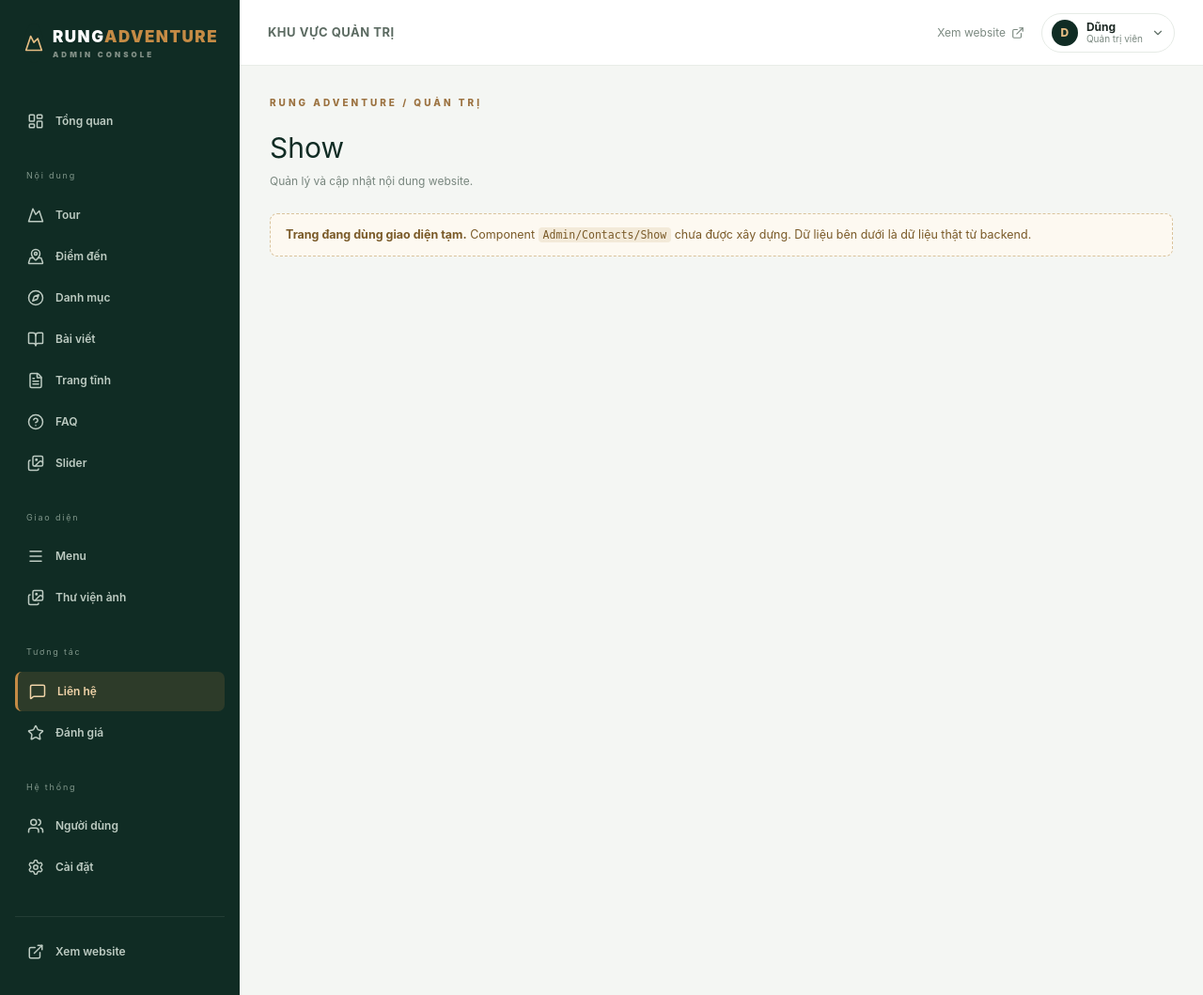
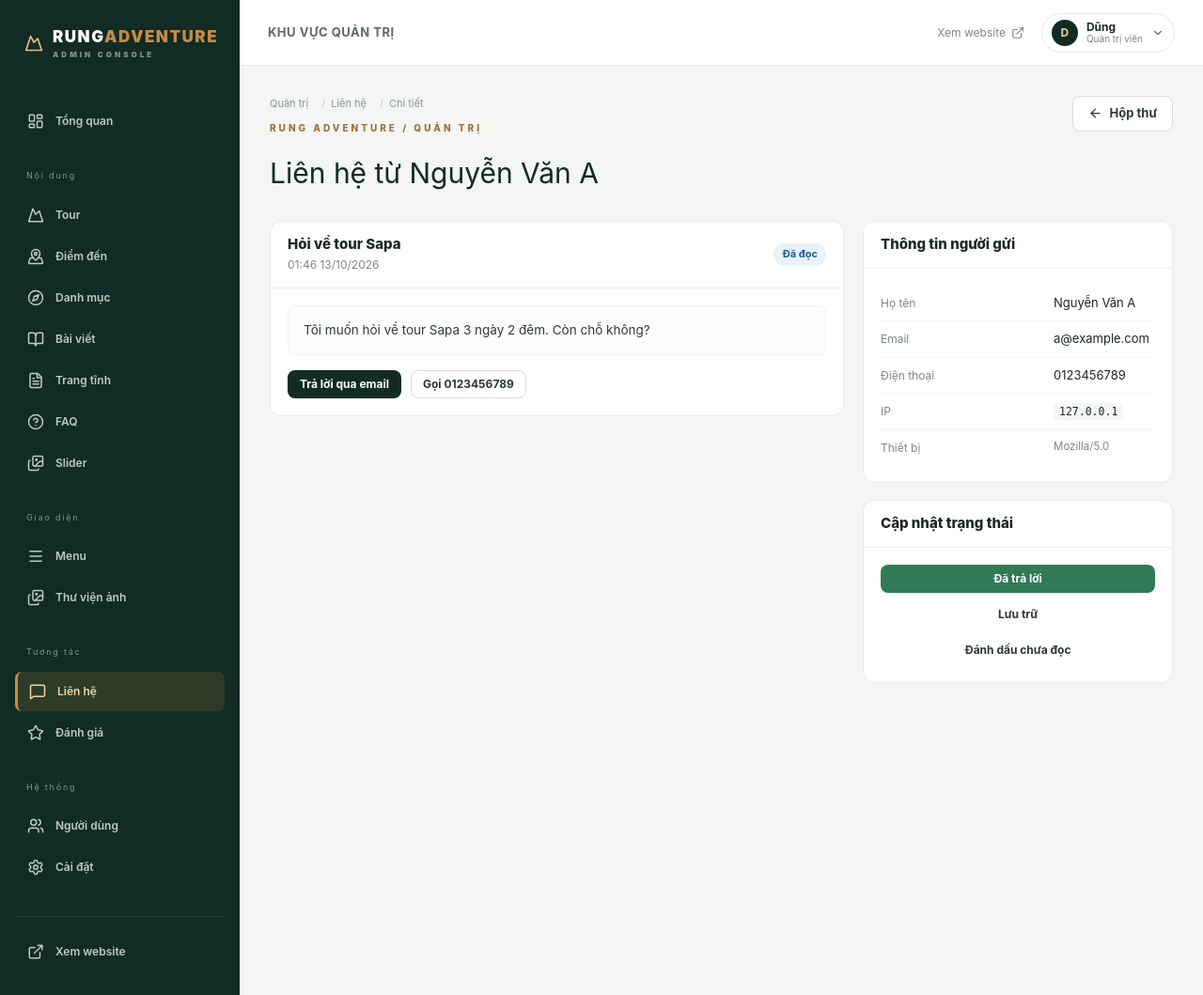
Before and after one commit to DanhDung05/rung-react, a Laravel app: page /admin/lien-he/1 in a window 1280 px wide. Shown: the whole page at 94% size. Run offline with Laravel 10, Linux system fonts and the light colour scheme; a user stored in the database is signed in; data comes from the database, SQL or seed files in the repository; style sheets or scripts are compiled from the project's sources; some libraries are stand-ins or nearby versions.

Commit message:
feat(admin-c): quan ly lien he va danh gia
- Contacts: Index (loc trang thai, dem chua doc) + Show (tu dong read, doi trang thai, tra loi email)
- Reviews: Index (duyet/tu choi/xoa) + Trash (khoi phuc/xoa vinh vien)
- 9 test (48 assertions), build exit 0

```diff
--- a/resources/css/react-ui.css
+++ b/resources/css/react-ui.css
@@ -1151,6 +1151,46 @@
     border-top: 1px solid #eef1ee;
 }
 
+.ui-message {
+    white-space: pre-wrap;
+    font-size: 13.5px;
+    line-height: 1.7;
+    color: #2f3d35;
+    padding: 14px 16px;
+    background: #fbfcfb;
+    border: 1px solid #eef1ee;
+    border-radius: 8px;
+}
+
+.ui-qa {
+    display: flex;
+    flex-wrap: wrap;
+    gap: 10px;
+    margin-top: 16px;
+}
+
+.ui-ua {
+    word-break: break-word;
+    font-size: 11.5px;
+    color: #7b8980;
+}
+
+.ui-stack {
+    display: flex;
+    flex-direction: column;
+    gap: 8px;
+}
+
+.ui-stars {
+    letter-spacing: 1px;
+    color: #d7ded8;
+    font-size: 13px;
+}
+
+.ui-stars .is-on {
+    color: #d99b3c;
+}
+
 /* Filter bar */
 .ui-filter {
     display: flex;
--- /dev/null
+++ b/resources/js/Pages/Admin/Contacts/Index.jsx
@@ -0,0 +1,87 @@
+import React from 'react';
+import { Link, router } from '@inertiajs/react';
+import { Eye, Mail } from 'lucide-react';
+import AdminLayout from '../../../Layouts/AdminLayout';
+import Card from '../../../Components/UI/Card';
+import Button from '../../../Components/UI/Button';
+import Badge from '../../../Components/UI/Badge';
+import Pagination from '../../../Components/UI/Pagination';
+import DataTable from '../../../Components/Data/DataTable';
+import FilterBar from '../../../Components/Data/FilterBar';
+import { routes } from '../../../lib/routes';
+import { datetime } from '../../../lib/format';
+import { CONTACT_STATUS } from '../../../lib/constants';
+
+export default function ContactsIndex({ contacts, newCount = 0 }) {
+    const rows = contacts?.data || [];
+
+    return (
+        <AdminLayout
+            title="Hộp thư liên hệ"
+            description={newCount > 0 ? `Có ${newCount} liên hệ chưa đọc.` : 'Tất cả liên hệ đã được xử lý.'}
+            breadcrumbs={[{ label: 'Quản trị' }, { label: 'Liên hệ' }]}
+            actions={newCount > 0 ? <Badge tone="warning">{newCount} chưa đọc</Badge> : null}
+        >
+            <Card>
+                <FilterBar
+                    url={routes.admin.contacts.index}
+                    values={Object.fromEntries(new URLSearchParams(window.location.search))}
+                    searchPlaceholder="Tìm theo tên, email, tiêu đề…"
+                    filters={[
+                        {
+                            name: 'status',
+                            label: 'Trạng thái',
+                            options: Object.entries(CONTACT_STATUS).map(([value, meta]) => ({ value, label: meta.label })),
+                        },
+                    ]}
+                />
+
+                <DataTable
+                    empty="Chưa có liên hệ nào"
+                    rows={rows}
+                    columns={[
+                        {
+                            key: 'name',
+                            label: 'Người gửi',
+                            render: (contact) => (
+                                <div>
+                                    <Link href={routes.admin.contacts.show(contact.id)} className="ui-link">
+                                        {contact.name}
+                                    </Link>
+                                    <div className="ui-sub">{contact.email}</div>
+                                </div>
+                            ),
+                        },
+                        { key: 'phone', label: 'Điện thoại', render: (contact) => contact.phone || '—' },
+                        { key: 'subject', label: 'Tiêu đề', render: (contact) => contact.subject || '—' },
+                        {
+                            key: 'status',
+                            label: 'Trạng thái',
+                            render: (contact) => (
+                                <Badge tone={CONTACT_STATUS[contact.status]?.tone}>
+                                    {CONTACT_STATUS[contact.status]?.label || contact.status}
+                                </Badge>
+                            ),
+                        },
+                        { key: 'created_at', label: 'Thời gian', render: (contact) => datetime(contact.created_at) },
+                        {
+                            key: 'actions',
+                            label: 'Thao tác',
+                            width: 90,
+                            render: (contact) => (
+                                <Link href={routes.admin.contacts.show(contact.id)} className="ui-icon-btn" title="Xem chi tiết">
+                                    <Eye size={15} />
+                                </Link>
+                            ),
+                        },
+                    ]}
+                />
+                <Pagination links={contacts?.links} from={contacts?.from} to={contacts?.to} total={contacts?.total} />
+            </Card>
+
+            <p className="admin-note">
+                <Mail size={14} /> Xem chi tiết sẽ tự động đánh dấu liên hệ là “Đã đọc”.
+            </p>
+        </AdminLayout>
+    );
+}
--- /dev/null
+++ b/resources/js/Pages/Admin/Contacts/Show.jsx
@@ -0,0 +1,78 @@
+import React from 'react';
+import { Link, router } from '@inertiajs/react';
+import { ArrowLeft } from 'lucide-react';
+import AdminLayout from '../../../Layouts/AdminLayout';
+import Card from '../../../Components/UI/Card';
+import Button from '../../../Components/UI/Button';
+import Badge from '../../../Components/UI/Badge';
+import { routes } from '../../../lib/routes';
+import { datetime } from '../../../lib/format';
+import { CONTACT_STATUS } from '../../../lib/constants';
+
+const NEXT_STATUSES = [
+    ['read', 'Đã đọc', 'outline'],
+    ['replied', 'Đã trả lời', 'primary'],
+    ['archived', 'Lưu trữ', 'ghost'],
+    ['new', 'Đánh dấu chưa đọc', 'ghost'],
+];
+
+export default function ContactsShow({ contact }) {
+    const update = (status) => {
+        router.patch(routes.admin.contactStatus(contact.id), { status }, { preserveScroll: true });
+    };
+
+    return (
+        <AdminLayout
+            title={`Liên hệ từ ${contact.name}`}
+            breadcrumbs={[{ label: 'Quản trị' }, { label: 'Liên hệ', href: routes.admin.contacts.index }, { label: 'Chi tiết' }]}
+            actions={<Button href={routes.admin.contacts.index} variant="outline" icon={<ArrowLeft size={15} />}>Hộp thư</Button>}
+        >
+            <div className="admin-form-layout">
+                <div>
+                    <Card
+                        title={contact.subject || '(Không tiêu đề)'}
+                        description={datetime(contact.created_at)}
+                        actions={
+                            <Badge tone={CONTACT_STATUS[contact.status]?.tone}>
+                                {CONTACT_STATUS[contact.status]?.label || contact.status}
+                            </Badge>
+                        }
+                    >
+                        <div className="ui-message">{contact.message}</div>
+
+                        <div className="ui-qa">
+                            <a className="ui-btn ui-btn--dark ui-btn--sm" href={`mailto:${contact.email}?subject=${encodeURIComponent(`Re: ${contact.subject || 'Liên hệ Rung Adventure'}`)}`}>
+                            Trả lời qua email
+                            </a>
+                            {contact.phone && (
+                                <a className="ui-btn ui-btn--outline ui-btn--sm" href={`tel:${contact.phone}`}>
+                                    Gọi {contact.phone}
+                                </a>
+                            )}
+                        </div>
+                    </Card>
+                </div>
+
+                <aside>
+                    <Card title="Thông tin người gửi">
+                        <div className="ui-detail-row"><span>Họ tên</span><div>{contact.name}</div></div>
+                        <div className="ui-detail-row"><span>Email</span><div><a className="ui-link" href={`mailto:${contact.email}`}>{contact.email}</a></div></div>
+                        <div className="ui-detail-row"><span>Điện thoại</span><div>{contact.phone || '—'}</div></div>
+                        <div className="ui-detail-row"><span>IP</span><div><code>{contact.ip_address || '—'}</code></div></div>
+                        <div className="ui-detail-row"><span>Thiết bị</span><div className="ui-ua">{contact.user_agent || '—'}</div></div>
+                    </Card>
+
+                    <Card title="Cập nhật trạng thái">
+                        <div className="ui-stack">
+                            {NEXT_STATUSES.filter(([status]) => status !== contact.status).map(([status, label, variant]) => (
+                                <Button key={status} variant={variant} size="sm" onClick={() => update(status)} className="ui-btn--block">
+                                    {label}
+                                </Button>
+                            ))}
+                        </div>
+                    </Card>
+                </aside>
+            </div>
+        </AdminLayout>
+    );
+}
--- /dev/null
+++ b/resources/js/Pages/Admin/Reviews/Index.jsx
@@ -0,0 +1,84 @@
+import React from 'react';
+import { Link, router } from '@inertiajs/react';
+import { Check, X, Trash2 } from 'lucide-react';
+import AdminLayout from '../../../Layouts/AdminLayout';
+import Card from '../../../Components/UI/Card';
+import Button from '../../../Components/UI/Button';
+import Badge from '../../../Components/UI/Badge';
+import Pagination from '../../../Components/UI/Pagination';
+import DataTable from '../../../Components/Data/DataTable';
+import FilterBar from '../../../Components/Data/FilterBar';
+import { useConfirm } from '../../../hooks/useConfirm';
+import { routes } from '../../../lib/routes';
+import { datetime, truncate } from '../../../lib/format';
+import { REVIEW_STATUS } from '../../../lib/constants';
+
+function Stars({ rating = 0 }) {
+    return (
+        <span className="ui-stars" aria-label={`${rating}/5 sao`}>
+            {Array.from({ length: 5 }).map((_, index) => (
+                <span key={index} className={index < rating ? 'is-on' : ''}>★</span>
+            ))}
+        </span>
+    );
+}
+
+export default function ReviewsIndex({ reviews }) {
+    const { confirm, dialog } = useConfirm();
+    const rows = reviews?.data || [];
+
+    const approve = (review) => router.patch(routes.admin.reviewApprove(review.id), {}, { preserveScroll: true });
+    const reject = (review) => router.patch(routes.admin.reviewReject(review.id), {}, { preserveScroll: true });
+
+    const remove = async (review) => {
+        const ok = await confirm({ title: 'Chuyển đánh giá vào thùng rác?', message: 'Đánh giá này sẽ được chuyển vào thùng rác.', confirmLabel: 'Chuyển vào thùng rác' });
+        if (ok) router.delete(routes.admin.reviews.destroy(review.id), { preserveScroll: true });
+    };
+
+    return (
+        <AdminLayout
+            title="Quản lý đánh giá"
+            description="Duyệt đánh giá của khách trước khi hiển thị."
+            breadcrumbs={[{ label: 'Quản trị' }, { label: 'Đánh giá' }]}
+            actions={<Button href={routes.admin.reviews.trash} variant="outline">Thùng rác</Button>}
+        >
+            <Card>
+                <FilterBar
+                    url={routes.admin.reviews.index}
+                    values={Object.fromEntries(new URLSearchParams(window.location.search))}
+                    searchPlaceholder="Tìm theo nội dung…"
+                    filters={[{ name: 'status', label: 'Trạng thái', options: Object.entries(REVIEW_STATUS).map(([value, meta]) => ({ value, label: meta.label })) }]}
+                />
+
+                <DataTable
+                    empty="Chưa có đánh giá nào"
+                    rows={rows}
+                    columns={[
+                        { key: 'tour', label: 'Tour', render: (review) => (review.tour ? <Link className="ui-link" href={routes.admin.tours.show(review.tour.id)}>{truncate(review.tour.name, 40)}</Link> : '—') },
+                        { key: 'user', label: 'Người đánh giá', render: (review) => review.user?.name || '—' },
+                        { key: 'rating', label: 'Sao', render: (review) => <Stars rating={review.rating} /> },
+                        { key: 'comment', label: 'Nội dung', render: (review) => truncate(review.comment, 70) },
+                        { key: 'status', label: 'Trạng thái', render: (review) => <Badge tone={REVIEW_STATUS[review.status]?.tone}>{REVIEW_STATUS[review.status]?.label || review.status}</Badge> },
+                        { key: 'created_at', label: 'Thời gian', render: (review) => datetime(review.created_at) },
+                        {
+                            key: 'actions', label: 'Thao tác', width: 150,
+                            render: (review) => (
+                                <div className="ui-row-actions">
+                                    {review.status !== 'approved' && (
+                                        <button type="button" className="ui-icon-btn" title="Duyệt" onClick={() => approve(review)}><Check size={15} /></button>
+                                    )}
+                                    {review.status !== 'rejected' && (
+                                        <button type="button" className="ui-icon-btn" title="Từ chối" onClick={() => reject(review)}><X size={15} /></button>
+                                    )}
+                                    <button type="button" className="ui-icon-btn ui-icon-btn--danger" title="Xóa" onClick={() => remove(review)}><Trash2 size={15} /></button>
+                                </div>
+                            ),
+                        },
+                    ]}
+                />
+                <Pagination links={reviews?.links} from={reviews?.from} to={reviews?.to} total={reviews?.total} />
+            </Card>
+            {dialog}
+        </AdminLayout>
+    );
+}
--- /dev/null
+++ b/resources/js/Pages/Admin/Reviews/Trash.jsx
@@ -0,0 +1,53 @@
+import React from 'react';
+import { router } from '@inertiajs/react';
+import { RotateCcw, Trash2 } from 'lucide-react';
+import AdminLayout from '../../../Layouts/AdminLayout';
+import Card from '../../../Components/UI/Card';
+import Button from '../../../Components/UI/Button';
+import Pagination from '../../../Components/UI/Pagination';
+import DataTable from '../../../Components/Data/DataTable';
+import { useConfirm } from '../../../hooks/useConfirm';
+import { routes } from '../../../lib/routes';
+import { datetime, truncate } from '../../../lib/format';
+
+export default function ReviewsTrash({ reviews }) {
+    const { confirm, dialog } = useConfirm();
+    const rows = reviews?.data || [];
+
+    const forceDelete = async (review) => {
+        const ok = await confirm({ title: 'Xóa vĩnh viễn?', message: 'Đánh giá này sẽ bị xóa vĩnh viễn.', confirmLabel: 'Xóa vĩnh viễn' });
+        if (ok) router.delete(routes.admin.reviews.forceDestroy(review.id), { preserveScroll: true });
+    };
+
+    return (
+        <AdminLayout
+            title="Thùng rác — Đánh giá"
+            breadcrumbs={[{ label: 'Quản trị' }, { label: 'Đánh giá', href: routes.admin.reviews.index }, { label: 'Thùng rác' }]}
+            actions={<Button href={routes.admin.reviews.index} variant="outline">← Danh sách</Button>}
+        >
+            <Card>
+                <DataTable
+                    empty="Thùng rác trống"
+                    rows={rows}
+                    columns={[
+                        { key: 'tour', label: 'Tour', render: (review) => review.tour?.name || '—' },
+                        { key: 'user', label: 'Người đánh giá', render: (review) => review.user?.name || '—' },
+                        { key: 'comment', label: 'Nội dung', render: (review) => truncate(review.comment, 70) },
+                        { key: 'deleted_at', label: 'Đã xóa lúc', render: (review) => datetime(review.deleted_at) },
+                        {
+                            key: 'actions', label: 'Thao tác', width: 180,
+                            render: (review) => (
+                                <div className="ui-row-actions">
+                                    <Button size="sm" variant="outline" icon={<RotateCcw size={14} />} onClick={() => router.patch(routes.admin.reviews.restore(review.id), {}, { preserveScroll: true })}>Khôi phục</Button>
+                                    <Button size="sm" variant="danger" icon={<Trash2 size={14} />} onClick={() => forceDelete(review)}>Xóa</Button>
+                                </div>
+                            ),
+                        },
+                    ]}
+                />
+                <Pagination links={reviews?.links} from={reviews?.from} to={reviews?.to} total={reviews?.total} />
+            </Card>
+            {dialog}
+        </AdminLayout>
+    );
+}
```
Also changed, not shown: tests/Feature/Admin/EngagementManagementTest.php (added, +153 -0 lines).
